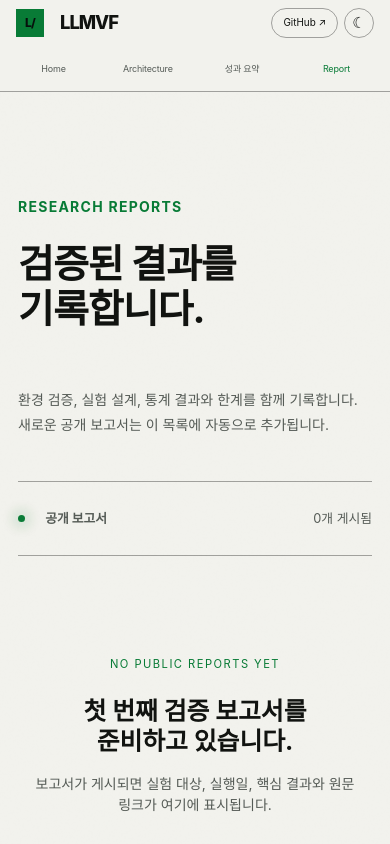
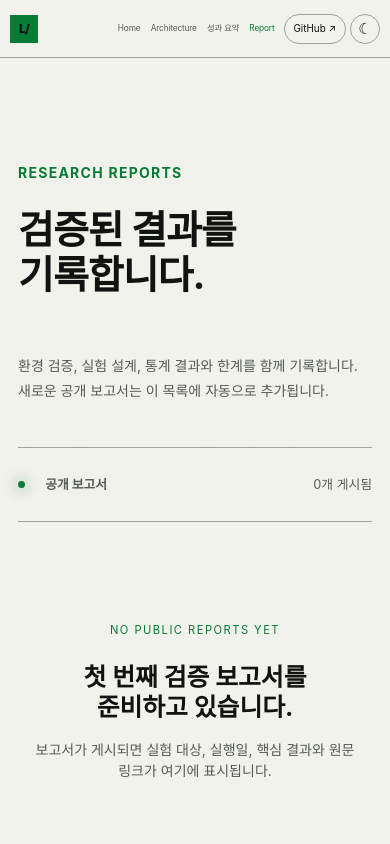
Before and after one commit to llmvf/llmvf.github.io, a plain HTML site: page reports.html in a window 390 px wide. Shown: the top 844 px of the page. Drawn offline with Linux system fonts and the light colour scheme.

Commit message:
Keep mobile header controls on one line

```diff
--- a/styles.css
+++ b/styles.css
@@ -1179,3 +1179,57 @@ html[data-theme="light"] .flow-merge span { background: var(--bg); }
     height: 30px;
   }
 }
+
+/* Mobile header stays on one shared center line. */
+@media (max-width: 700px) {
+  .site-header {
+    height: 58px;
+    padding: 0 10px;
+    align-items: center;
+  }
+  .site-header .brand {
+    height: auto;
+    flex: 0 0 auto;
+    padding: 0;
+  }
+  .site-header .brand > span:last-child { display: none; }
+  .header-actions {
+    width: auto;
+    height: auto;
+    min-width: 0;
+    gap: .25rem;
+  }
+  .header-actions nav {
+    position: static;
+    width: auto;
+    height: auto;
+    display: flex;
+    align-items: center;
+    gap: 0;
+    padding: 0;
+    border: 0;
+    overflow: visible;
+  }
+  .header-actions nav a,
+  .header-actions nav a:not(.active):not(.nav-cta),
+  .header-actions nav a.active {
+    min-height: 30px;
+    padding: 0 .32rem;
+    display: inline-flex !important;
+    align-items: center;
+    font-size: .52rem;
+    white-space: nowrap;
+  }
+  .header-actions .nav-cta {
+    min-height: 30px;
+    padding: 0 .55rem;
+    white-space: nowrap;
+  }
+  .header-actions .theme-toggle {
+    width: 30px;
+    height: 30px;
+    flex: 0 0 30px;
+  }
+  .subpage { padding-top: 58px; }
+  .hero { padding-top: 5.5rem; }
+}
```
